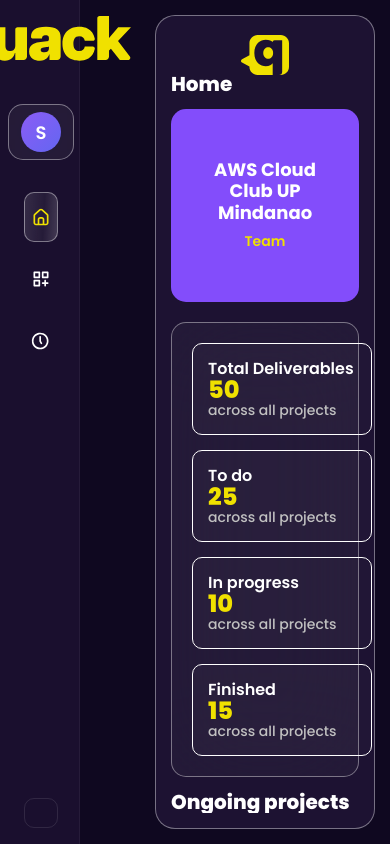
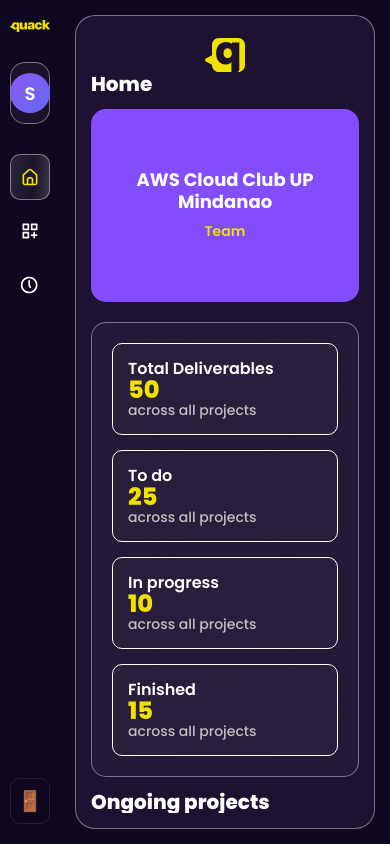
Before and after one commit to feevolinto/Quack, a React (Vite) app in the folder client/: page / in a window 390 px wide. Built offline with nearby package versions, Linux system fonts and the light colour scheme; sample sign-in values are in the browser's storage.

Commit message:
Update Sidebar.css

```diff
--- a/client/src/styles/Sidebar.css
+++ b/client/src/styles/Sidebar.css
@@ -2,49 +2,42 @@
 
 .sidebar {
   width: 280px;
-  min-height: 100vh;
-  background-color: #1a0f2e;
-  padding: 2rem 1rem;
+  height: 100vh;
+  position: fixed;
+  left: 0;
+  top: 0;
+  background-color: #0f0820;
+  padding: 30px 20px;
   display: flex;
   flex-direction: column;
-  gap: 2rem;
-  border-right: 1px solid rgba(255, 255, 255, 0.05);
+  gap: 30px;
+  overflow-y: auto;
 }
 
 /* Logo */
 .sidebar-logo {
   display: flex;
   justify-content: center;
-  padding: 0 1rem;
+  padding: 0;
 }
 
-.sidebar-logo-placeholder {
-  width: 182px;
-  height: 56px;
-  background: linear-gradient(135deg, #f0e100, #a89600);
-  border-radius: 12px;
-  display: flex;
-  align-items: center;
-  justify-content: center;
-  font-family: 'Poppins', sans-serif;
-  font-size: 1.5rem;
-  font-weight: 800;
-  color: #1a0f2e;
+.brand-name-img {
+  max-width: 150px;
+  height: auto;
 }
 
 /* User Profile */
 .user-profile {
   display: flex;
   align-items: center;
-  gap: 1rem;
-  padding: 20px 63px;
-  width: 248px;
-  height: 56px;
+  gap: 12px;
+  padding: 12px 20px;
+  width: 100%;
+  height: auto;
   border-radius: 15px;
   border: 1px solid rgba(255, 255, 255, 0.4);
   background: rgba(255, 255, 255, 0.05);
   backdrop-filter: blur(50px);
-  margin: 0 auto;
 }
 
 .user-avatar {
@@ -57,49 +50,48 @@
   justify-content: center;
   color: white;
   font-weight: 600;
-  font-size: 1.125rem;
+  font-size: 18px;
   flex-shrink: 0;
 }
 
 .user-info {
   display: flex;
   flex-direction: column;
-  gap: 0.25rem;
+  gap: 2px;
+  flex: 1;
 }
 
 .user-name {
   color: #fff;
-  text-shadow: 3px 3px 20px rgba(0, 0, 0, 0.25);
   font-family: 'Poppins', sans-serif;
   font-size: 18px;
   font-weight: 500;
-  line-height: 109.317%;
+  line-height: 1.2;
   margin: 0;
 }
 
 .user-role {
   color: #834dfb;
-  text-shadow: 3px 3px 20px rgba(0, 0, 0, 0.25);
   font-family: 'Poppins', sans-serif;
   font-size: 12px;
   font-weight: 500;
-  line-height: 109.317%;
+  line-height: 1.2;
 }
 
 /* Navigation */
 .sidebar-nav {
   display: flex;
   flex-direction: column;
-  gap: 0.75rem;
+  gap: 8px;
   flex: 1;
-  padding: 0 1rem;
 }
 
 .nav-item {
   display: flex;
   align-items: center;
-  justify-content: center;
-  padding: 0.875rem 1rem;
+  justify-content: flex-start;
+  gap: 12px;
+  padding: 14px 20px;
   color: #fff;
   font-family: 'Poppins', sans-serif;
   font-size: 16px;
@@ -126,13 +118,27 @@
   color: #f0e100;
 }
 
+.nav-icon {
+  width: 20px;
+  height: 20px;
+  display: flex;
+  align-items: center;
+  justify-content: center;
+  font-size: 18px;
+  flex-shrink: 0;
+}
+
+.nav-label {
+  flex: 1;
+}
+
 /* Logout Button */
 .logout-btn {
   display: flex;
   align-items: center;
-  justify-content: center;
-  padding: 0.875rem 1rem;
-  margin: 0 1rem;
+  justify-content: flex-start;
+  gap: 12px;
+  padding: 14px 20px;
   background: transparent;
   border: 1px solid rgba(255, 255, 255, 0.1);
   color: #fff;
@@ -160,19 +166,17 @@
 
 @media (max-width: 768px) {
   .sidebar {
-    width: 80px;
-    padding: 1rem 0.5rem;
+    width: 70px;
+    padding: 20px 10px;
   }
 
-  .sidebar-logo-placeholder {
-    width: 60px;
-    height: 48px;
-    font-size: 1rem;
+  .brand-name-img {
+    max-width: 40px;
   }
 
   .user-profile {
     width: auto;
-    padding: 0.75rem;
+    padding: 10px;
     justify-content: center;
   }
 
@@ -180,8 +184,23 @@
     display: none;
   }
 
-  .nav-item span,
-  .logout-btn span {
+  .nav-item,
+  .logout-btn {
+    justify-content: center;
+    padding: 12px;
+  }
+
+  .nav-label {
     display: none;
   }
+
+  .nav-icon {
+    font-size: 20px;
+  }
 }
+
+@media (max-width: 480px) {
+  .sidebar {
+    width: 60px;
+  }
+}
```
